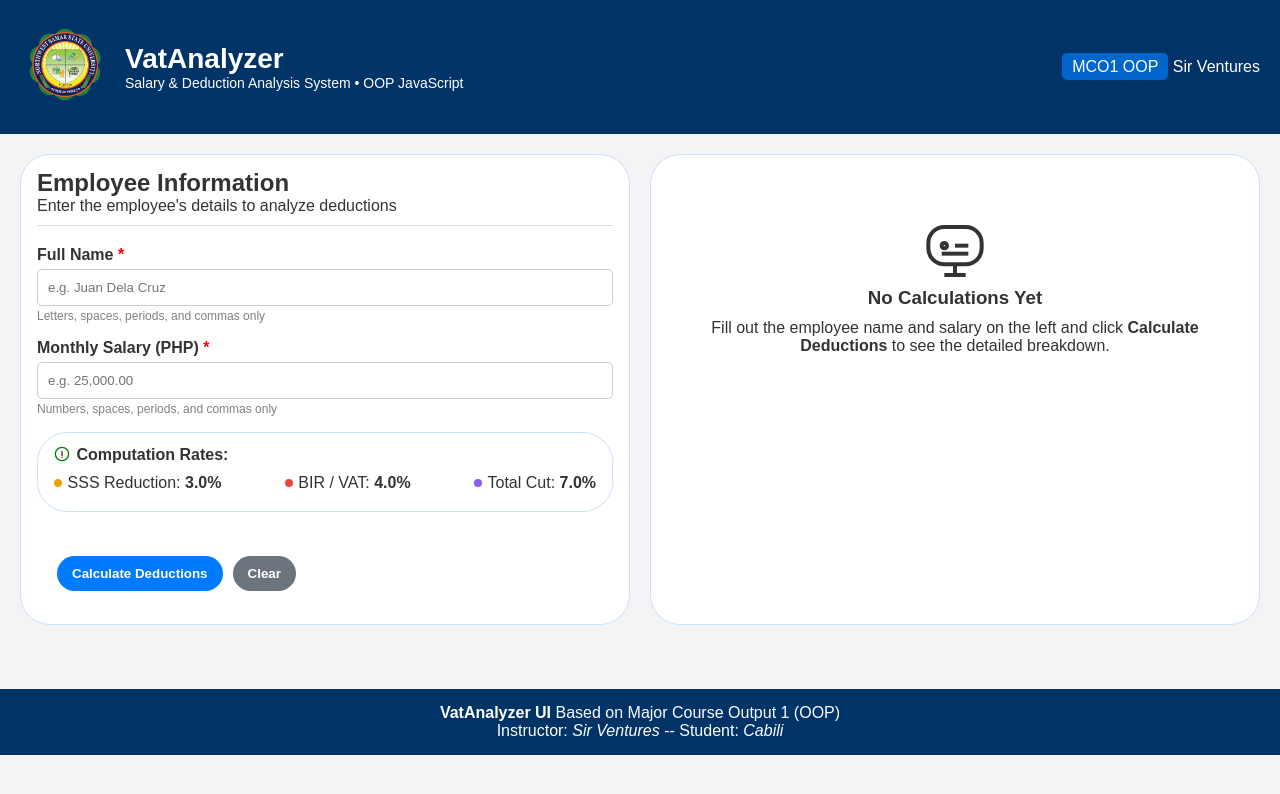
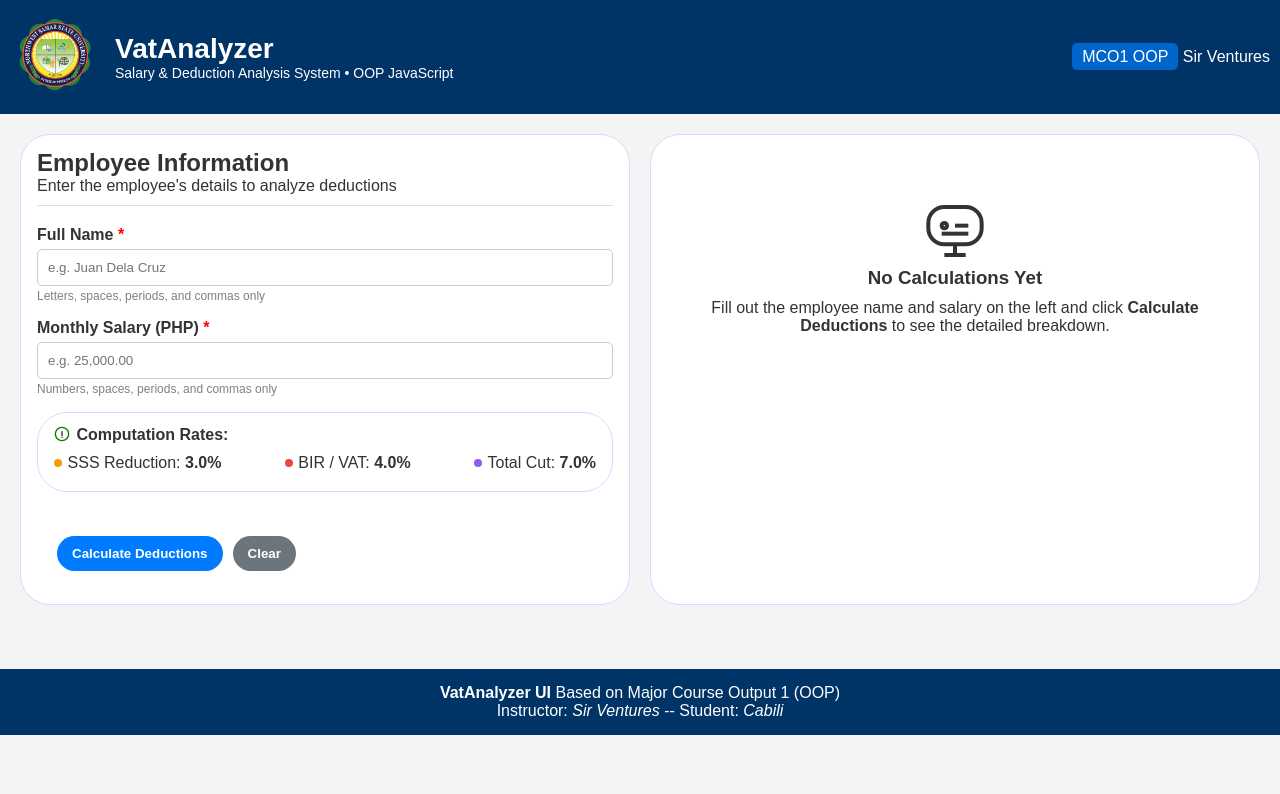
Before and after one commit to terragodnone17-dev/MCO1UIprotoOOP, a plain HTML site: page index.html in a window 1280 px wide. Drawn offline with Linux system fonts and the light colour scheme; files whose address does not match are found by name.

Commit message:
add ko comment para sa style

```diff
--- a/style.css
+++ b/style.css
@@ -13,13 +13,14 @@ body{
 
 .app-wrapper{
     width:100%;
+
 }
 
 /* Header */
 .app-header{
     background:#003366;
     color:white;
-    padding:20px;
+    padding:10px;
 }
 
 .header-container{
@@ -287,7 +288,7 @@ input{
     margin-top:20px;
 }
 
-/* Utility */
+/* an para sa pag display san mga boxes */
 .hidden{
     display:none;
 }
@@ -332,4 +333,4 @@ input{
     display: flex;
     align-items: center;
     gap: 0.35rem;
-                     }
+}
```
